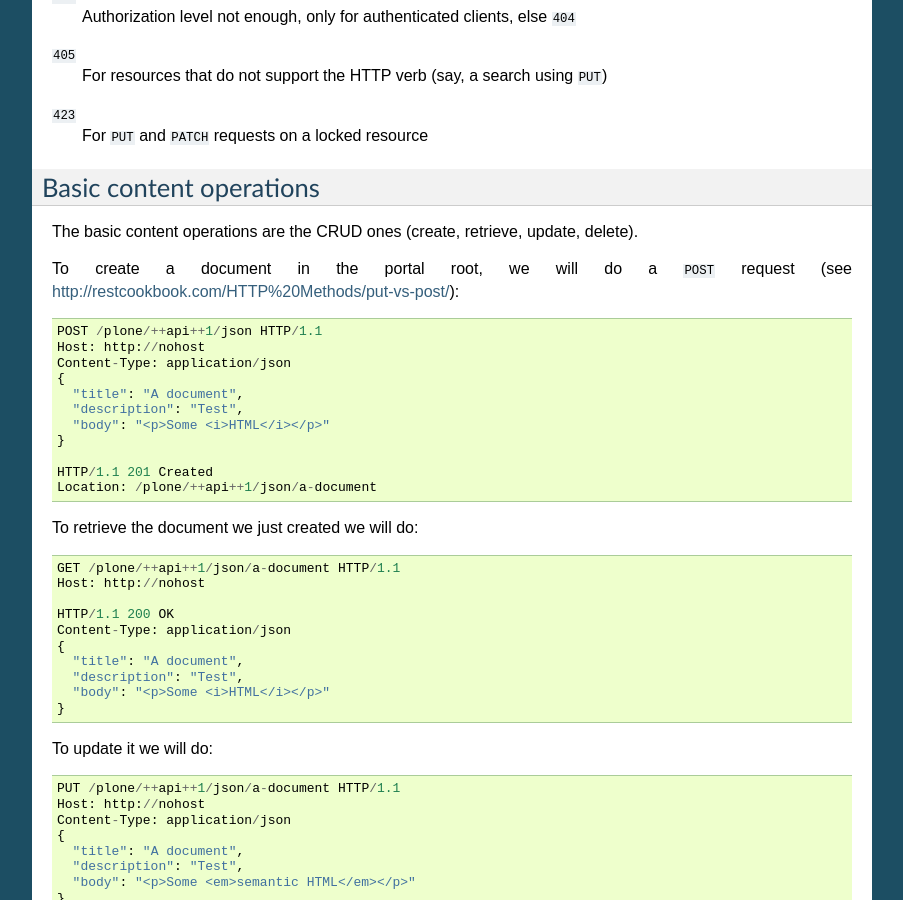
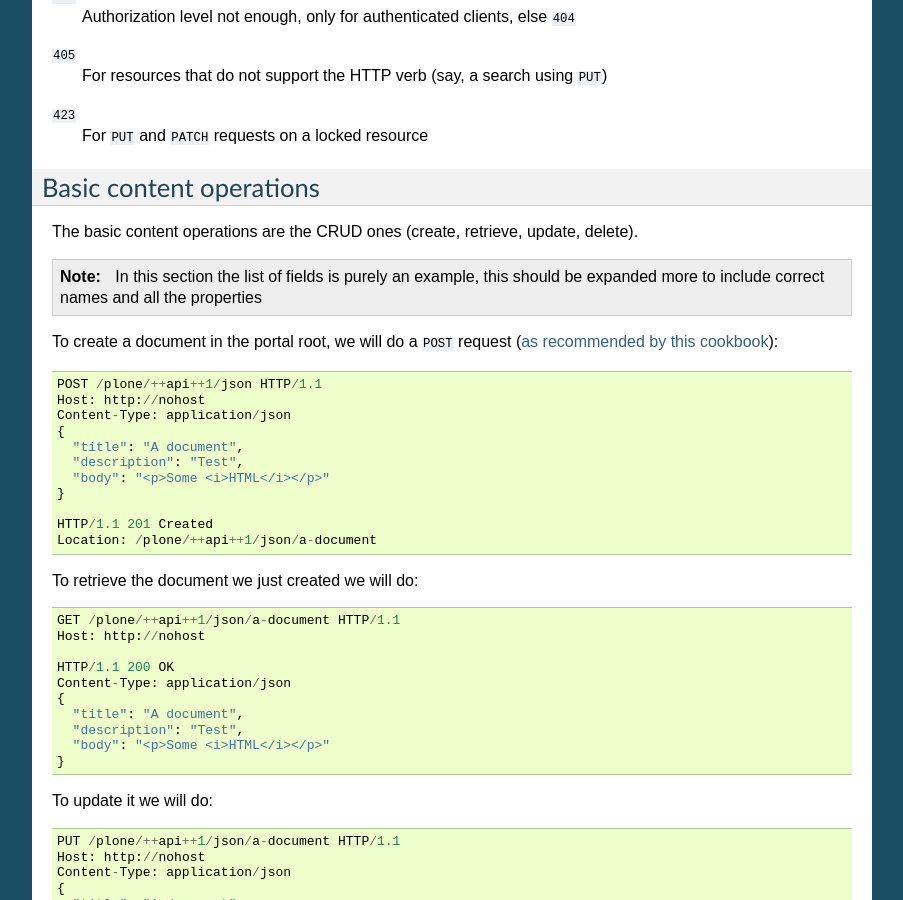
Before and after one commit to tisto/plone.app.angularjs, a Sphinx documentation site: the page built from docs/source/rest-api.rst, in a window 1280 px wide and 900 px high, scrolled down 1941 px. Shown: the whole window, without its empty margins (198-1101 px from the left). Built offline with Sphinx 7.4.7, drawn with Linux system fonts in a browser that asks for light colours; some of the changed text lies outside the part shown.

Commit message:
Minor improvements on the API definition.

```diff
--- a/docs/source/rest-api.rst
+++ b/docs/source/rest-api.rst
@@ -111,7 +111,9 @@
 
 The basic content operations are the CRUD ones (create, retrieve, update, delete).
 
-To create a document in the portal root, we will do a ``POST`` request (see http://restcookbook.com/HTTP%20Methods/put-vs-post/)::
+.. note:: In this section the list of fields is purely an example, this should be expanded more to include correct names and all the properties
+
+To create a document in the portal root, we will do a ``POST`` request (`as recommended by this cookbook <http://restcookbook.com/HTTP%20Methods/put-vs-post/>`_)::
 
   POST /plone/++api++1/json HTTP/1.1
   Host: http://nohost
@@ -267,6 +269,11 @@
 #. We still return some potentially useless data
 #. The pagination and listing is not configurable (number of elements per batch, sorting), and might result in many calls to retrieve all the content.
 
+Alternative implementation
+==========================
+
+An alternative implementation might work similarly, but the ``GET`` would like the ``@@contents`` view only, which in turn would have configurable batching. This might break the `HATEOAS`_ principle a bit but offers pragmatica advantages.
+
 Searching
 *********
 
```
